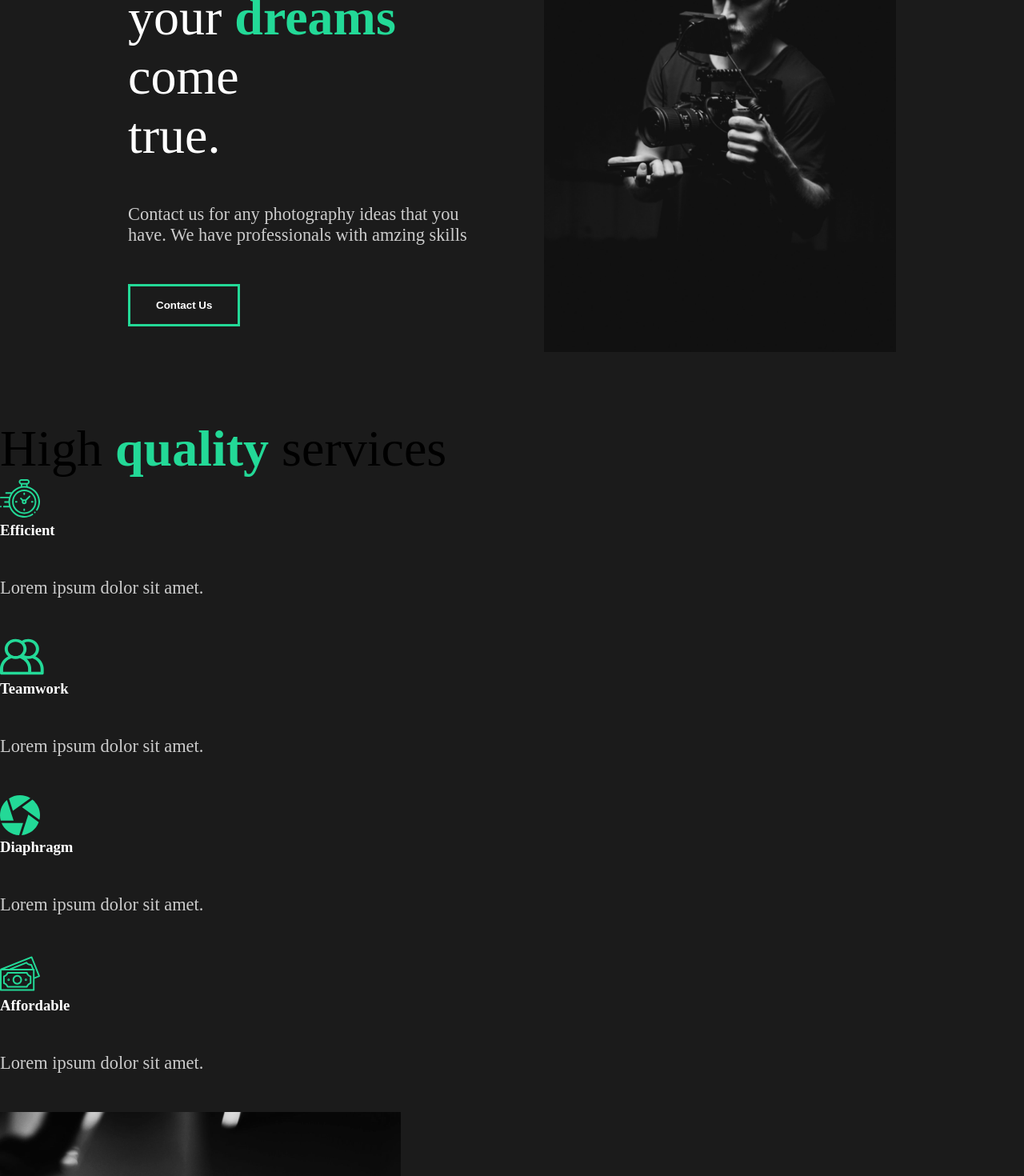
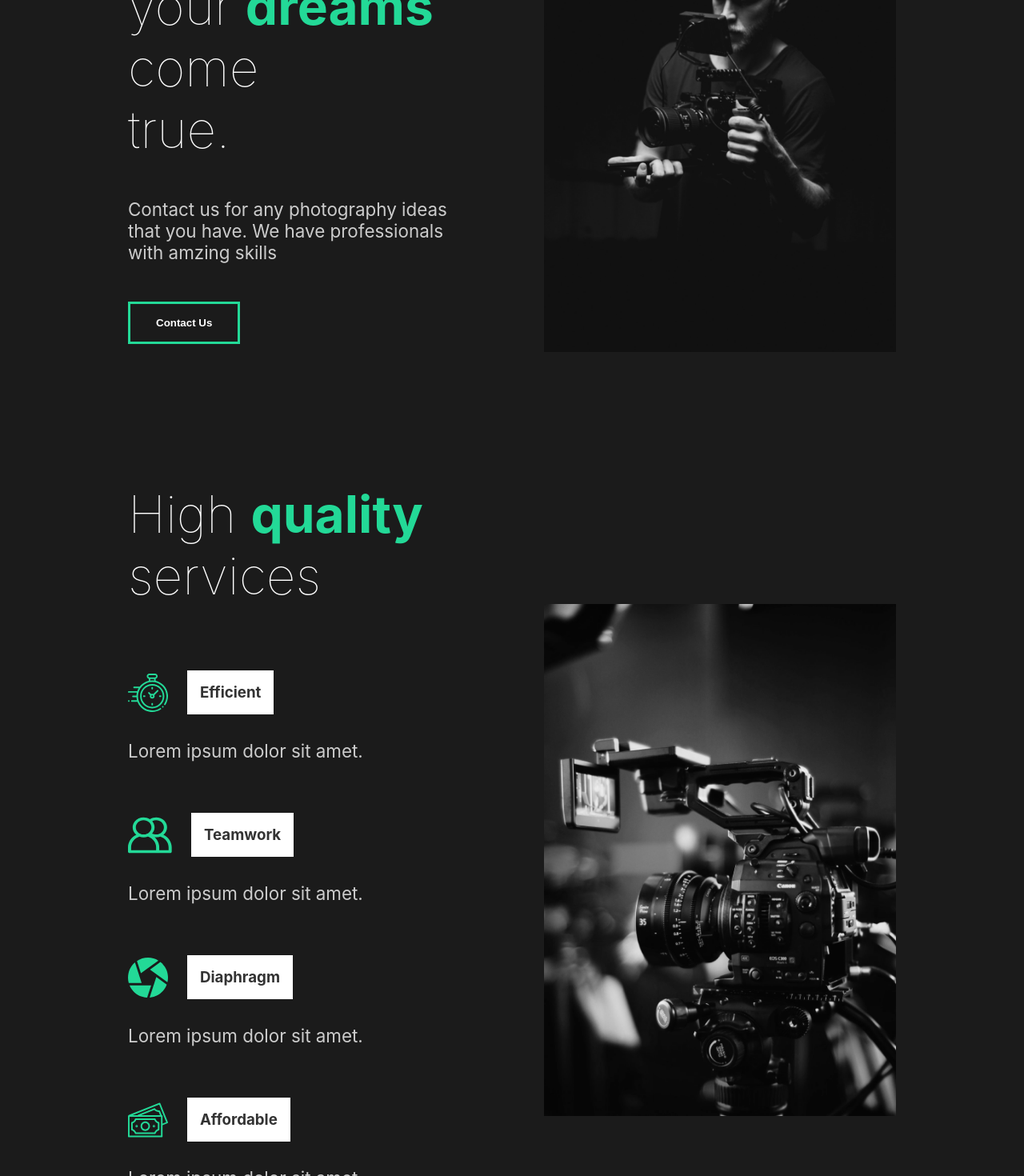
Before and after one commit to 1005hoon/react-practice-projects, a React (Create React App) app in the folder photo-company-app/: page / in a window 1280 px wide. Shown: the part 280-1750 px from the top of the page at 80% size. Built offline with nearby package versions, Linux system fonts and the light colour scheme.

Commit message:
add styling to service section and add fonts

```diff
--- a/photo-company-app/src/App.tsx
+++ b/photo-company-app/src/App.tsx
@@ -1,6 +1,6 @@
 import React from "react";
 
-import GlobalStyle from "./components/GlobalStyle";
+import GlobalStyle from "./GlobalStyle";
 import AboutUs from "./pages/AboutUs";
 
 function App(): JSX.Element {
--- a/photo-company-app/src/components/GlobalStyle.tsx
+++ b/photo-company-app/src/GlobalStyle.tsx
@@ -1,6 +1,8 @@
 import { createGlobalStyle } from "styled-components/macro";
 
 const GlobalStyle = createGlobalStyle`
+  @import url('https://fonts.googleapis.com/css2?family=Inter:wght@100;200;300;400;500;600;700;800;900&family=Lobster&display=swap');
+
   * {
     margin: 0;
     padding: 0;
@@ -9,6 +11,7 @@ const GlobalStyle = createGlobalStyle`
 
   body {
     background: #1b1b1b;
+    font-family: 'Inter', sans-serif;
   }
 
   button {
@@ -20,6 +23,7 @@ const GlobalStyle = createGlobalStyle`
     background: transparent;
     color: #fff;
     transition: all 0.2s ease;
+
 
     &:hover {
       background: #23d997;
--- a/photo-company-app/src/components/AboutSection.tsx
+++ b/photo-company-app/src/components/About/AboutSection.tsx
@@ -1,8 +1,7 @@
 import React from "react";
-import home1 from "../img/home1.png";
+import home1 from "../../img/home1.png";
 
-// styled
-import styled from "styled-components/macro";
+import { About, Description, Hide, ImageContainer } from "./styles";
 
 const AboutSection = (): JSX.Element => {
   return (
@@ -34,38 +33,4 @@ const AboutSection = (): JSX.Element => {
   );
 };
 
-// styled components
-const About = styled.div`
-  min-height: 90vh;
-  display: flex;
-  align-items: center;
-  justify-content: space-between;
-  padding: 5rem 10rem;
-  color: #fff;
-`;
-
-const Description = styled.div`
-  flex: 1;
-  padding-right: 5rem;
-
-  h2 {
-    font-weight: lighter;
-  }
-`;
-
-const ImageContainer = styled.div`
-  flex: 1;
-  overflow: hidden;
-
-  img {
-    width: 100%;
-    height: 80vh;
-    object-fit: cover;
-  }
-`;
-
-const Hide = styled.div`
-  overflow: hidden;
-`;
-
 export default AboutSection;
--- /dev/null
+++ b/photo-company-app/src/components/About/styles/index.tsx
@@ -0,0 +1,35 @@
+import styled from "styled-components/macro";
+
+// styled components
+export const About = styled.section`
+  min-height: 90vh;
+  display: flex;
+  align-items: center;
+  justify-content: space-between;
+  padding: 5rem 10rem;
+  color: #fff;
+`;
+
+export const Description = styled.div`
+  flex: 1;
+  padding-right: 5rem;
+
+  h2 {
+    font-weight: lighter;
+  }
+`;
+
+export const ImageContainer = styled.div`
+  flex: 1;
+  overflow: hidden;
+
+  img {
+    width: 100%;
+    height: 80vh;
+    object-fit: cover;
+  }
+`;
+
+export const Hide = styled.div`
+  overflow: hidden;
+`;
--- a/photo-company-app/src/components/FaqSection.tsx
+++ b/photo-company-app/src/components/FAQ/FaqSection.tsx
@@ -1,5 +1,5 @@
 import React from "react";
-
+import {} from "./styles";
 const FaqSection = (): JSX.Element => {
   return (
     <div className="faq">
--- /dev/null
+++ b/photo-company-app/src/components/FAQ/styles/index.tsx
@@ -0,0 +1,35 @@
+import styled from "styled-components/macro";
+
+// styled components
+export const About = styled.div`
+  min-height: 90vh;
+  display: flex;
+  align-items: center;
+  justify-content: space-between;
+  padding: 5rem 10rem;
+  color: #fff;
+`;
+
+export const Description = styled.div`
+  flex: 1;
+  padding-right: 5rem;
+
+  h2 {
+    font-weight: lighter;
+  }
+`;
+
+export const ImageContainer = styled.div`
+  flex: 1;
+  overflow: hidden;
+
+  img {
+    width: 100%;
+    height: 80vh;
+    object-fit: cover;
+  }
+`;
+
+export const Hide = styled.div`
+  overflow: hidden;
+`;
--- a/photo-company-app/src/components/ServicesSection.tsx
+++ b/photo-company-app/src/components/Service/ServicesSection.tsx
@@ -1,53 +1,55 @@
 import React from "react";
 
-import clock from "../img/clock.svg";
-import diaphragm from "../img/diaphragm.svg";
-import money from "../img/money.svg";
-import teamwork from "../img/teamwork.svg";
-import home2 from "../img/home2.png";
+import { Cards, Card, Description, ImageContainer, Services } from "./styles";
+
+import clock from "../../img/clock.svg";
+import diaphragm from "../../img/diaphragm.svg";
+import money from "../../img/money.svg";
+import teamwork from "../../img/teamwork.svg";
+import home2 from "../../img/home2.png";
 
 const ServicesSection = (): JSX.Element => {
   return (
-    <div className="services">
-      <div className="description">
+    <Services>
+      <Description>
         <h2>
           High <span>quality</span> services
         </h2>
-        <div className="cards">
-          <div className="card">
+        <Cards>
+          <Card>
             <div className="icon">
               <img src={clock} alt="clock " />
               <h3>Efficient</h3>
             </div>
             <p>Lorem ipsum dolor sit amet.</p>
-          </div>
-          <div className="card">
+          </Card>
+          <Card>
             <div className="icon">
               <img src={teamwork} alt="teamwork " />
               <h3>Teamwork</h3>
             </div>
             <p>Lorem ipsum dolor sit amet.</p>
-          </div>
-          <div className="card">
+          </Card>
+          <Card>
             <div className="icon">
               <img src={diaphragm} alt="diaphragm " />
               <h3>Diaphragm</h3>
             </div>
             <p>Lorem ipsum dolor sit amet.</p>
-          </div>
-          <div className="card">
+          </Card>
+          <Card>
             <div className="icon">
               <img src={money} alt="money " />
               <h3>Affordable</h3>
             </div>
             <p>Lorem ipsum dolor sit amet.</p>
-          </div>
-        </div>
-      </div>
-      <div className="image">
+          </Card>
+        </Cards>
+      </Description>
+      <ImageContainer>
         <img src={home2} alt="" />
-      </div>
-    </div>
+      </ImageContainer>
+    </Services>
   );
 };
 
--- /dev/null
+++ b/photo-company-app/src/components/Service/styles/index.tsx
@@ -0,0 +1,60 @@
+import styled from "styled-components/macro";
+
+// styled components
+export const Services = styled.section`
+  min-height: 90vh;
+  display: flex;
+  align-items: center;
+  justify-content: space-between;
+  padding: 5rem 10rem;
+  color: #fff;
+`;
+
+export const Description = styled.div`
+  flex: 1;
+  padding-right: 5rem;
+
+  h2 {
+    padding-bottom: 5rem;
+  }
+  p {
+    width: 70%;
+    padding: 2rem 0 4rem;
+  }
+`;
+
+export const Cards = styled.div`
+  display: flex;
+  flex-wrap: wrap;
+`;
+
+export const Card = styled.div`
+  flex: 1 1 20rem;
+
+  .icon {
+    display: flex;
+    align-items: center;
+
+    h3 {
+      margin-left: 1.5rem;
+      background: #fff;
+      padding: 1rem;
+      color: #333;
+    }
+  }
+`;
+
+export const ImageContainer = styled.div`
+  flex: 1;
+  overflow: hidden;
+
+  img {
+    width: 100%;
+    height: 80vh;
+    object-fit: cover;
+  }
+`;
+
+export const Hide = styled.div`
+  overflow: hidden;
+`;
--- a/photo-company-app/src/pages/AboutUs.tsx
+++ b/photo-company-app/src/pages/AboutUs.tsx
@@ -1,7 +1,7 @@
 import React from "react";
-import AboutSection from "../components/AboutSection";
-import ServicesSection from "../components/ServicesSection";
-import FaqSection from "../components/FaqSection";
+import AboutSection from "../components/About/AboutSection";
+import ServicesSection from "../components/Service/ServicesSection";
+import FaqSection from "../components/FAQ/FaqSection";
 
 const AboutUs = (): JSX.Element => {
   return (
```
